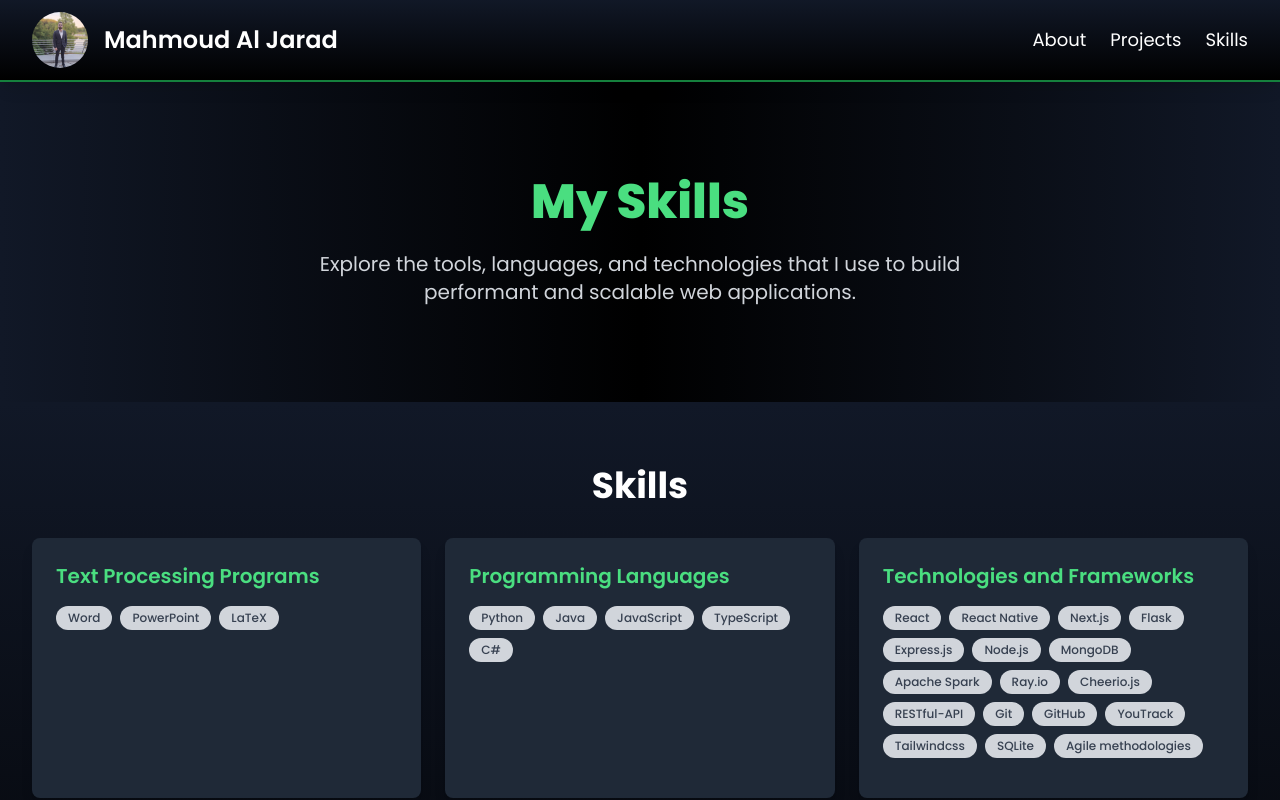
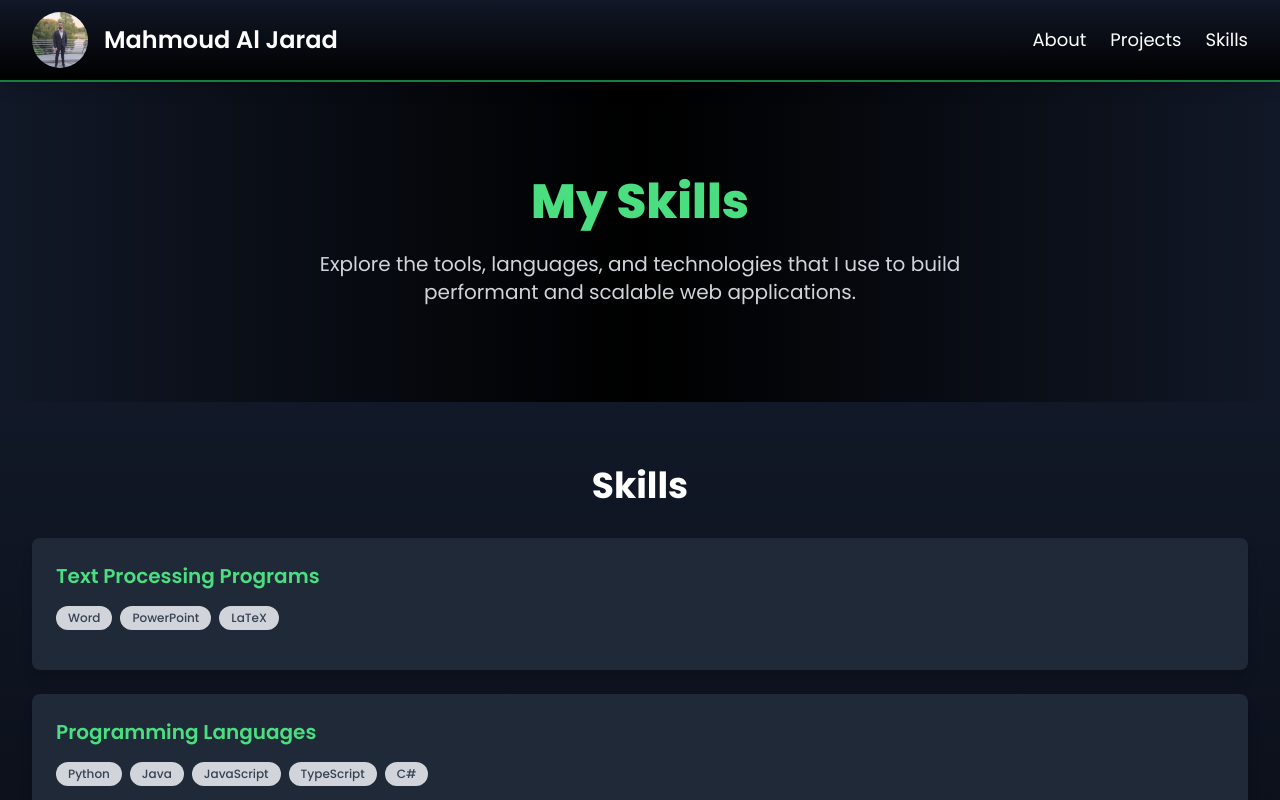
Before and after one commit to mahmoudjd/portfolio, a React (Create React App) app: page /skills in a window 1280 px wide. Shown: the top 800 px of the page. Built offline with nearby package versions, Linux system fonts and the light colour scheme.

Commit message:
Use list item in skills page

```diff
--- a/src/components/Skills.tsx
+++ b/src/components/Skills.tsx
@@ -1,6 +1,6 @@
 import React from "react";
 import {skills} from "../data/skills";
-import {List} from "./list";
+import {List, ListItem} from "./list";
 import {Container} from "./container";
 import {Badge} from "./badge";
 
@@ -13,12 +13,11 @@ const Skills: React.FC = () => {
     return (
         <Container>
             <h1 className="text-4xl font-bold text-white text-center mb-8">Skills</h1>
-            <List grid>
+            <List>
                 {skills.map((skill: Skill, index) => (
-                    <div
+                    <ListItem
                         key={index}
-                        className="bg-gray-800 p-6 rounded-lg shadow-lg hover:shadow-2xl transition-shadow duration-300"
-                    >
+                        className="flex flex-col bg-gray-800 p-6 rounded-lg shadow-lg">
                         <h3 className="text-xl font-semibold text-green-400">
                             {skill.category}
                         </h3>
@@ -27,7 +26,7 @@ const Skills: React.FC = () => {
                                 <Badge title={detail} variant="secondary" key={i}/>
                             )}
                         </List>
-                    </div>
+                    </ListItem>
                 ))}
             </List>
         </Container>
```
